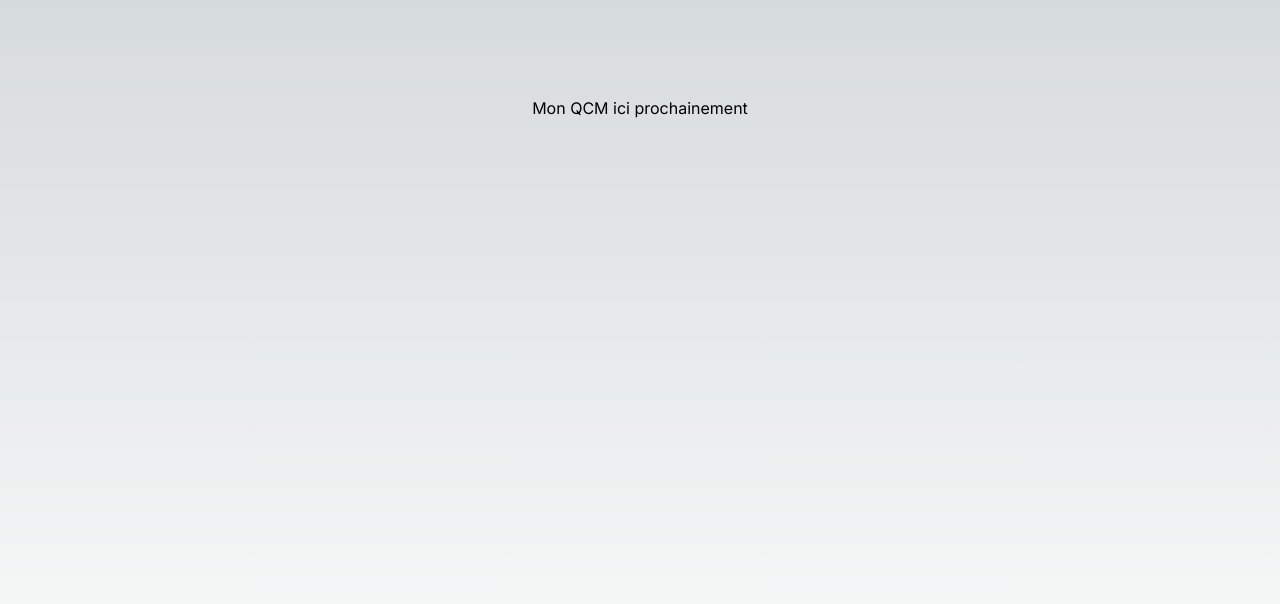
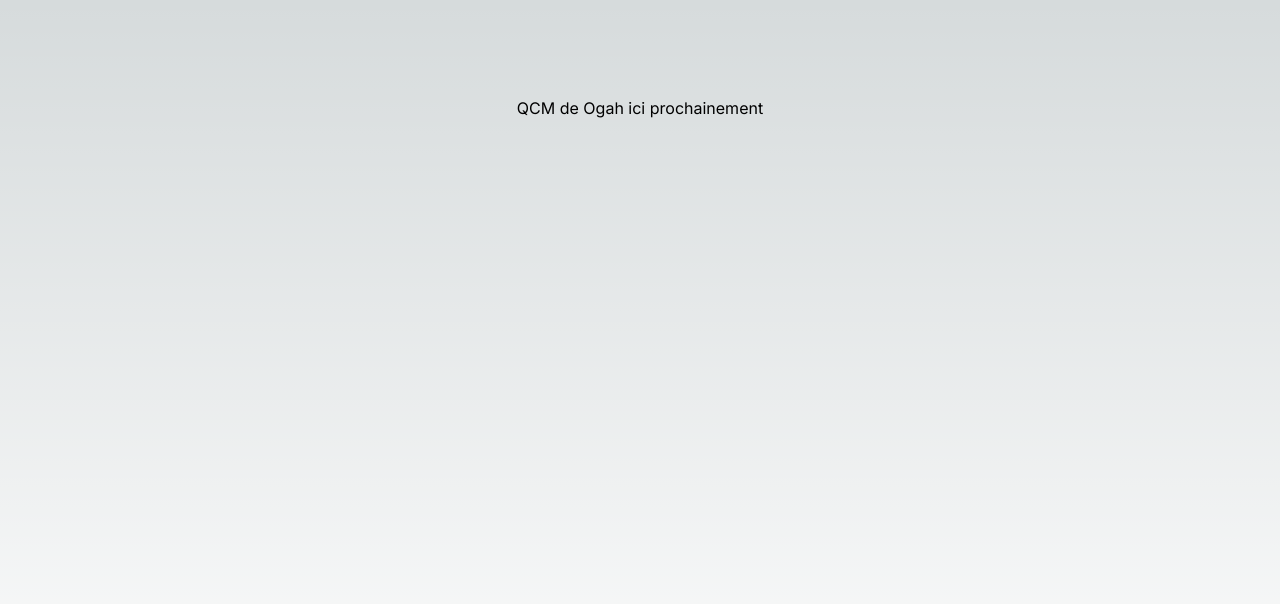
Before and after one commit to Bellico/Questions, a Next.js app: page / in a window 1280 px wide. Shown: the top 604 px of the page. Built offline with nearby package versions, Linux system fonts and the light colour scheme.

Commit message:
Some useless customization

```diff
--- a/app/layout.tsx
+++ b/app/layout.tsx
@@ -5,8 +5,8 @@ import './globals.css'
 const inter = Inter({ subsets: ['latin'] })
 
 export const metadata: Metadata = {
-  title: 'Create Next App',
-  description: 'Generated by create next app',
+  title: 'Questions App',
+  description: 'A personal questionnaire application',
 }
 
 export default function RootLayout({
--- a/app/page.tsx
+++ b/app/page.tsx
@@ -3,7 +3,7 @@ import Image from 'next/image'
 export default function Home() {
   return (
     <main className="flex min-h-screen flex-col items-center justify-between p-24">
-        Mon QCM ici prochainement
+        QCM de Ogah ici prochainement
     </main>
   )
 }
```
